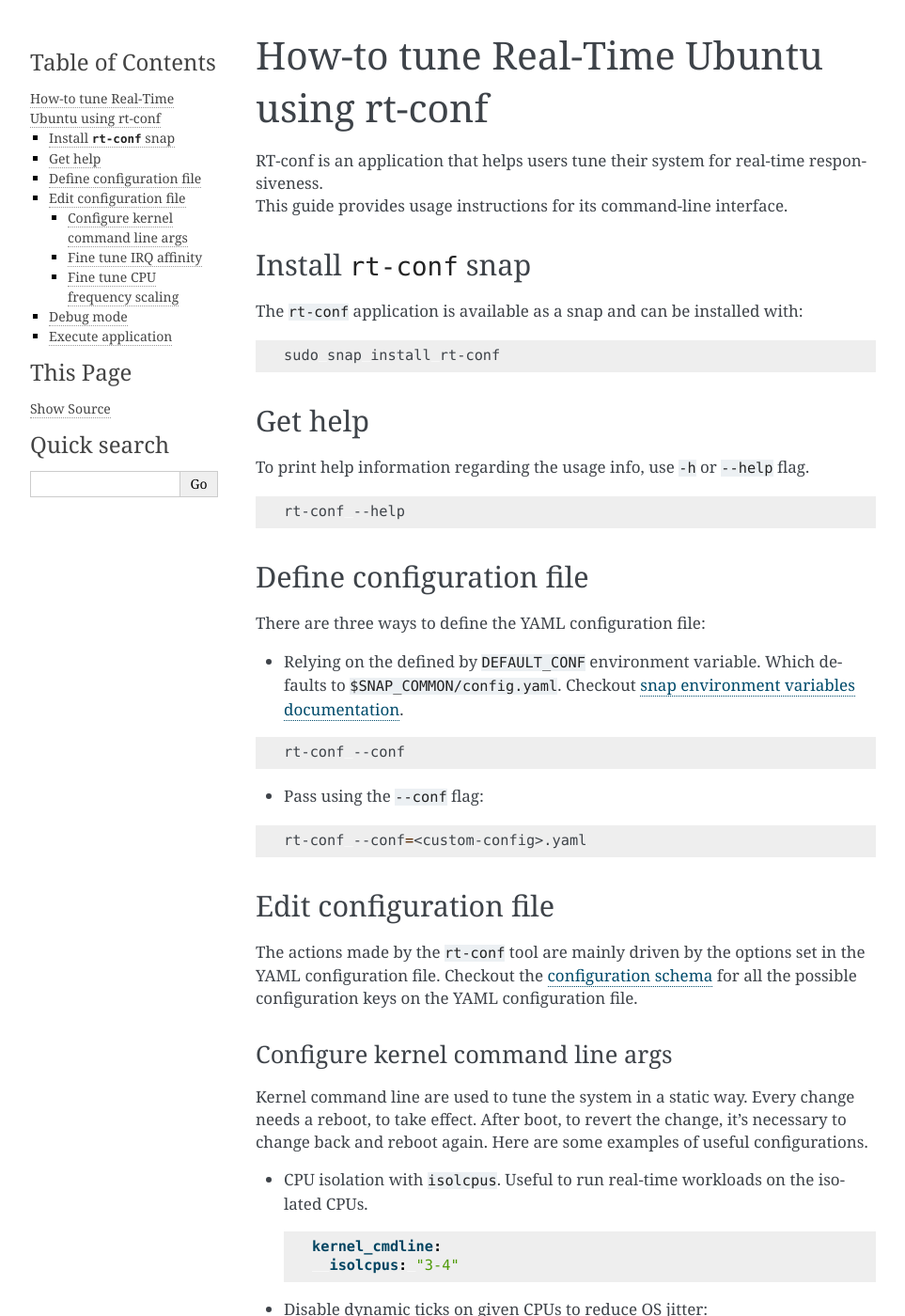
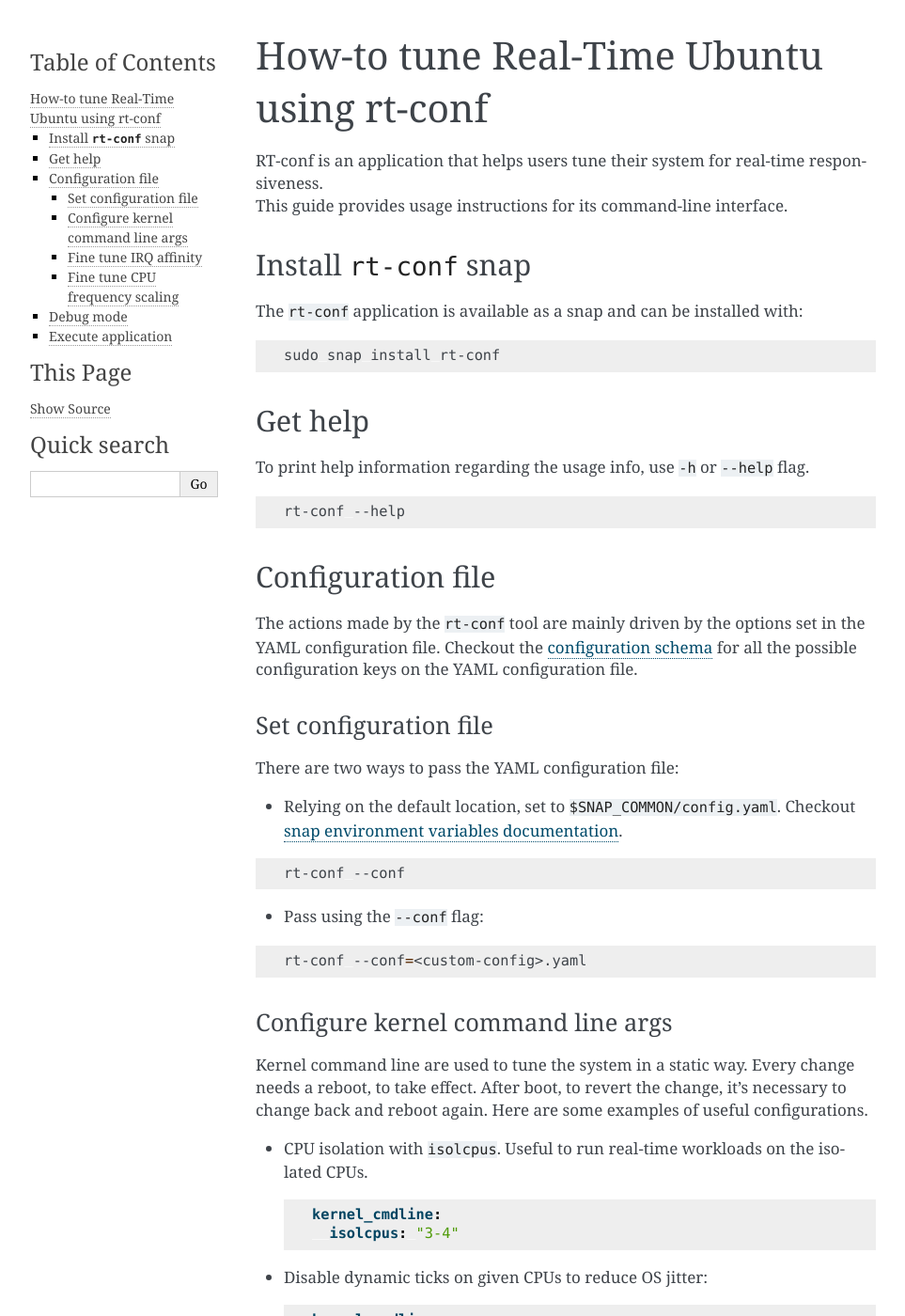
Before and after one commit to canonical/real-time-ubuntu-docs, a Sphinx documentation site: the page built from docs/how-to/rt-conf-cli.md, in a window 1280 px wide and 1400 px high. Shown: the whole window at 94% size, without its empty margins (148-1111 px from the left). Built offline with Sphinx 7.4.7, drawn with Linux system fonts in a browser that asks for light colours.

Commit message:
feat: improve config file related text
- group headings related to config file under ## Config file
- Drop reference about internal variable `DEFAULT_CONF`

Signed-off-by: Lincoln Wallace <lincoln.wallace@canonical.com>

````diff
--- a/docs/how-to/rt-conf-cli.md
+++ b/docs/how-to/rt-conf-cli.md
@@ -21,12 +21,16 @@
 rt-conf --help
 ```
 
-## Define configuration file
+## Configuration file
 
-There are three ways to define the YAML configuration file:
+The actions made by the `rt-conf` tool are mainly driven by the options set in the YAML configuration file.
+Checkout the [configuration schema][config_yaml] for all the possible configuration keys on the YAML configuration file.
 
-- Relying on the defined by `DEFAULT_CONF` environment variable.
-  Which defaults to `$SNAP_COMMON/config.yaml`.
+### Set configuration file
+
+There are two ways to pass the YAML configuration file:
+
+- Relying on the default location, set to `$SNAP_COMMON/config.yaml`.
   Checkout [snap environment variables documentation][snap_env_variables].
 
 ```shell
@@ -37,11 +41,6 @@
 ```shell
 rt-conf --conf=<custom-config>.yaml
 ```
-
-## Edit configuration file
-
-The actions made by the `rt-conf` tool are mainly driven by the options set in the YAML configuration file.
-Checkout the [configuration schema][config_yaml] for all the possible configuration keys on the YAML configuration file.
 
 ### Configure kernel command line args
 
````
